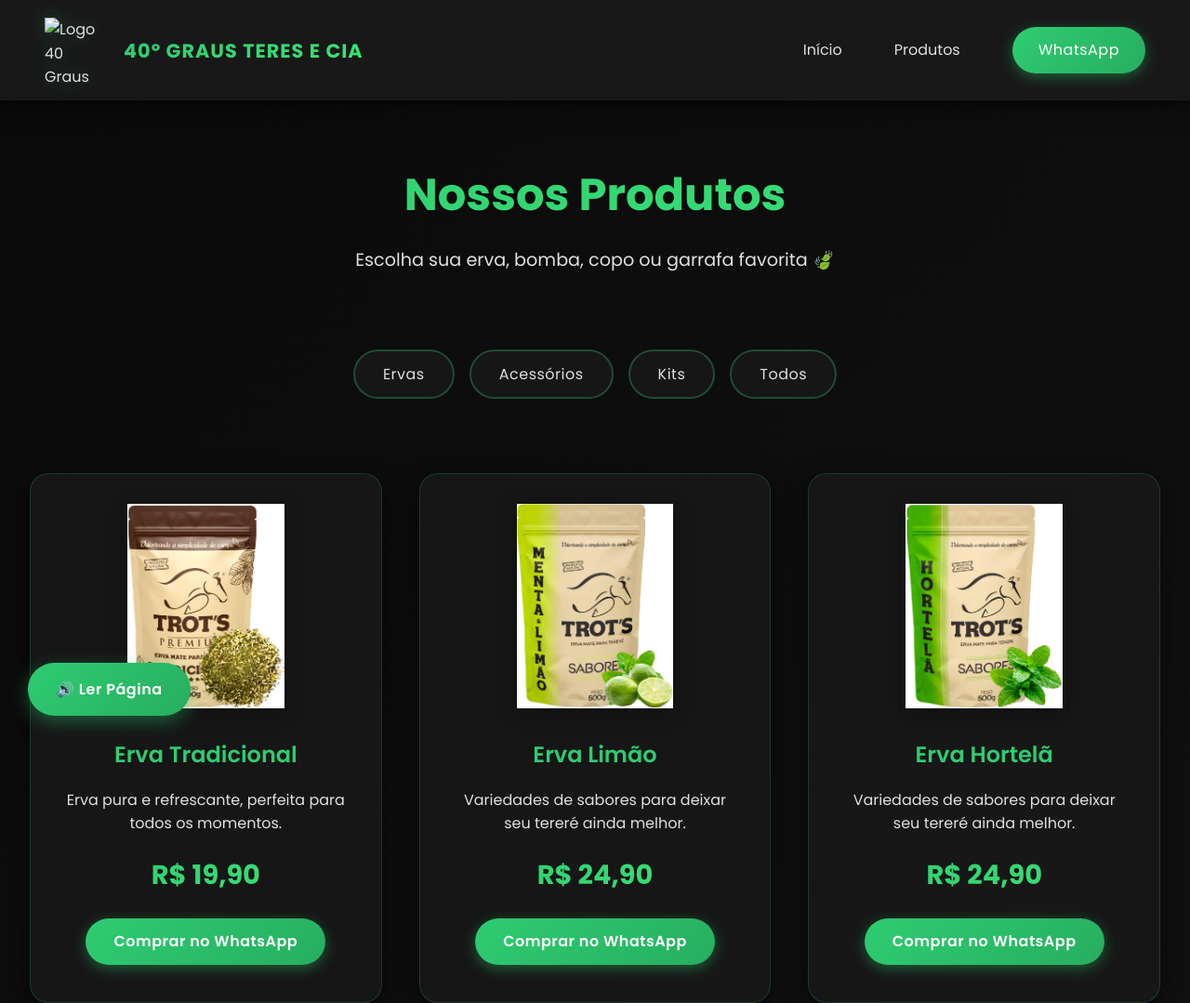
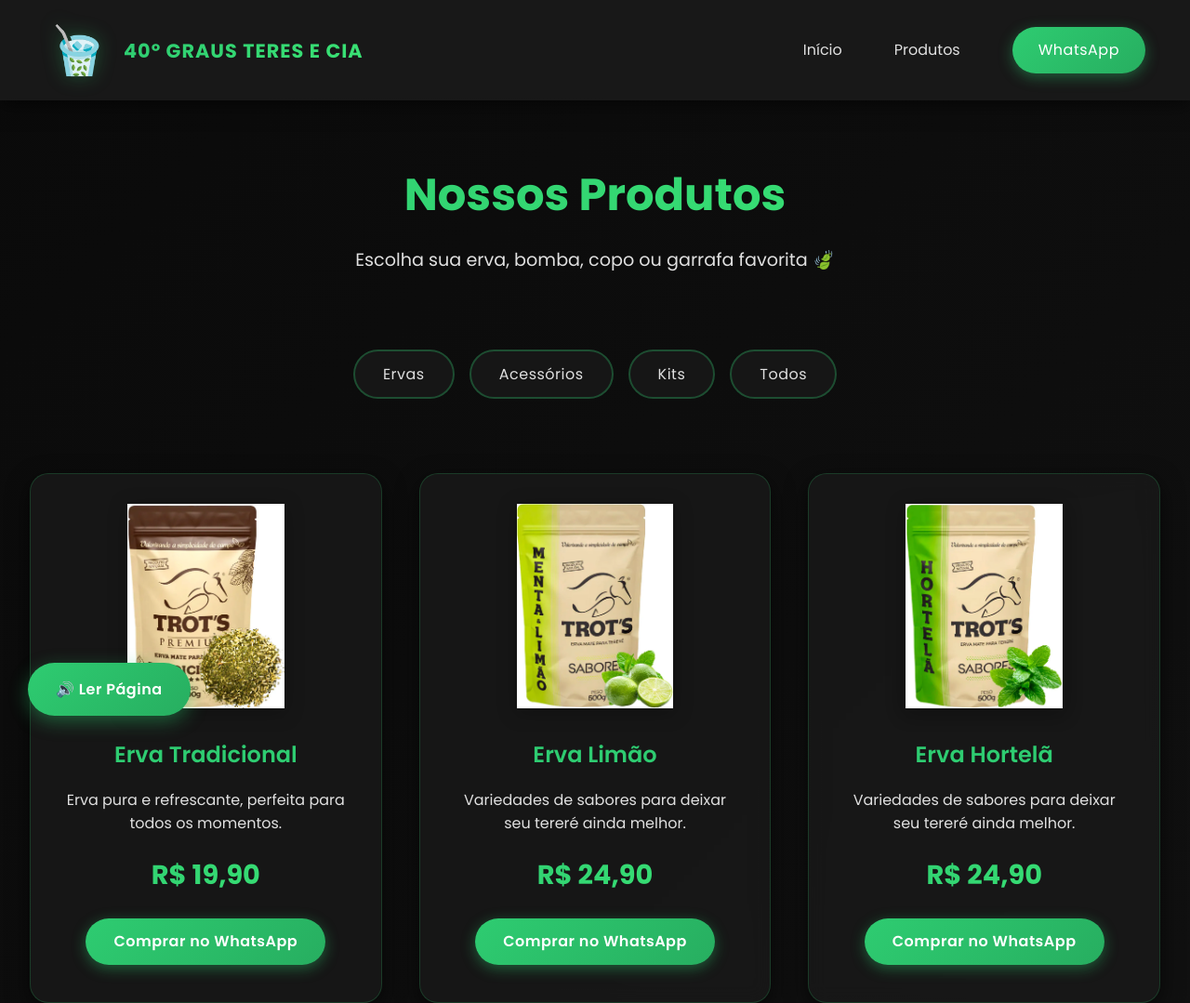
Before and after one commit to mnobres/terere, a plain HTML site: page vendas.html in a window 1280 px wide. Shown: the top 1079 px of the page at 93% size. Drawn offline with Linux system fonts and the light colour scheme.

Commit message:
Fix image paths in vendas.html
Updated the logo image path and ensured all product images are correctly linked.

```diff
--- a/vendas.html
+++ b/vendas.html
@@ -4,7 +4,7 @@
     <meta charset="UTF-8">
     <meta name="viewport" content="width=device-width, initial-scale=1.0">
     <title>Produtos | 40º GRAUS TERES E CIA</title>
-    <link rel="icon" href="logo.png" type="image/x-icon">
+    <link rel="icon" href="assents/logo.png" type="image/x-icon">
     <link href="https://fonts.googleapis.com/css2?family=Roboto:wght@400;700&display=swap" rel="stylesheet">
     <link rel="stylesheet" href="produtos.css">
     <link href="https://fonts.googleapis.com/css2?family=Poppins:wght@300;400;600;700&display=swap" rel="stylesheet">
@@ -29,7 +29,7 @@
 
     <header class="cabecalho">
         <div class="logo">
-            <img src="logo.png" alt="Logo 40 Graus Teres e Cia">
+            <img src="assents/logo.png" alt="Logo 40 Graus Teres e Cia">
             <h1>40º GRAUS TERES E CIA</h1>
         </div>
         <nav class="cabecalho_menu">
```
